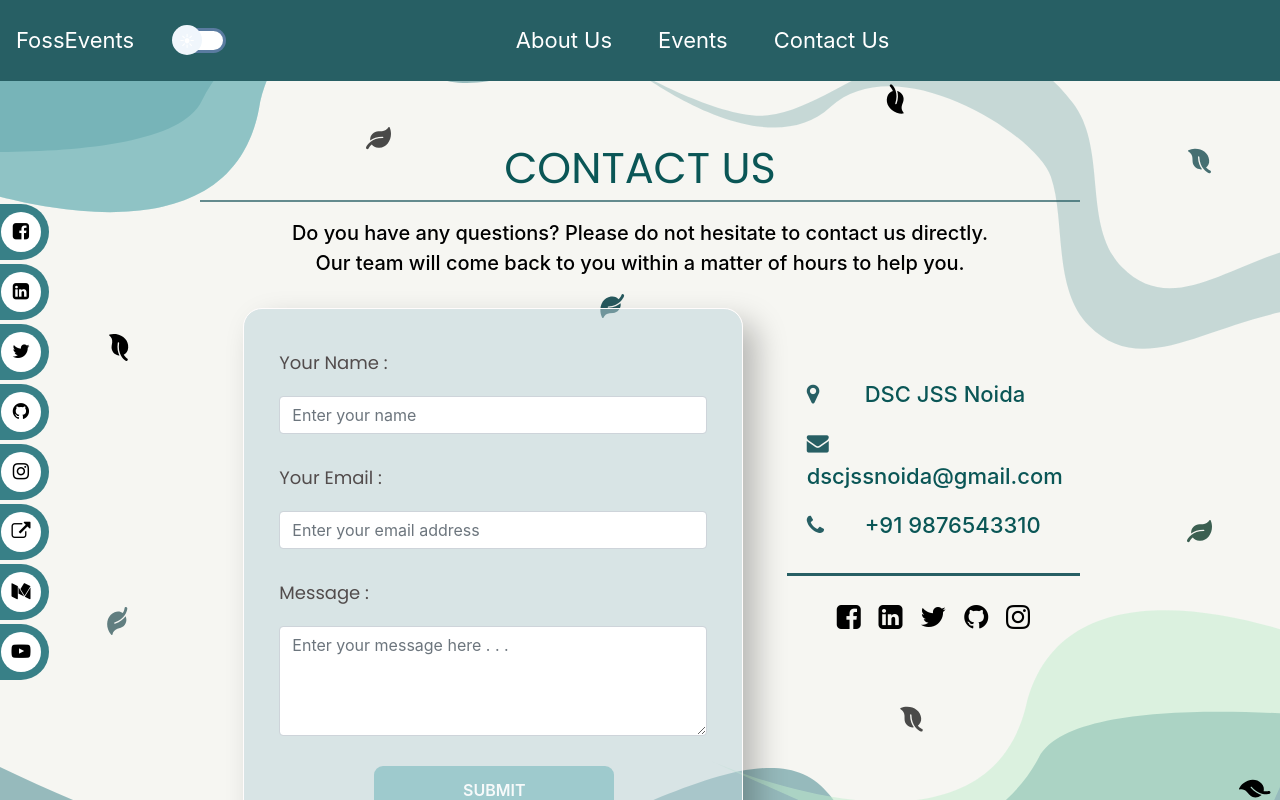
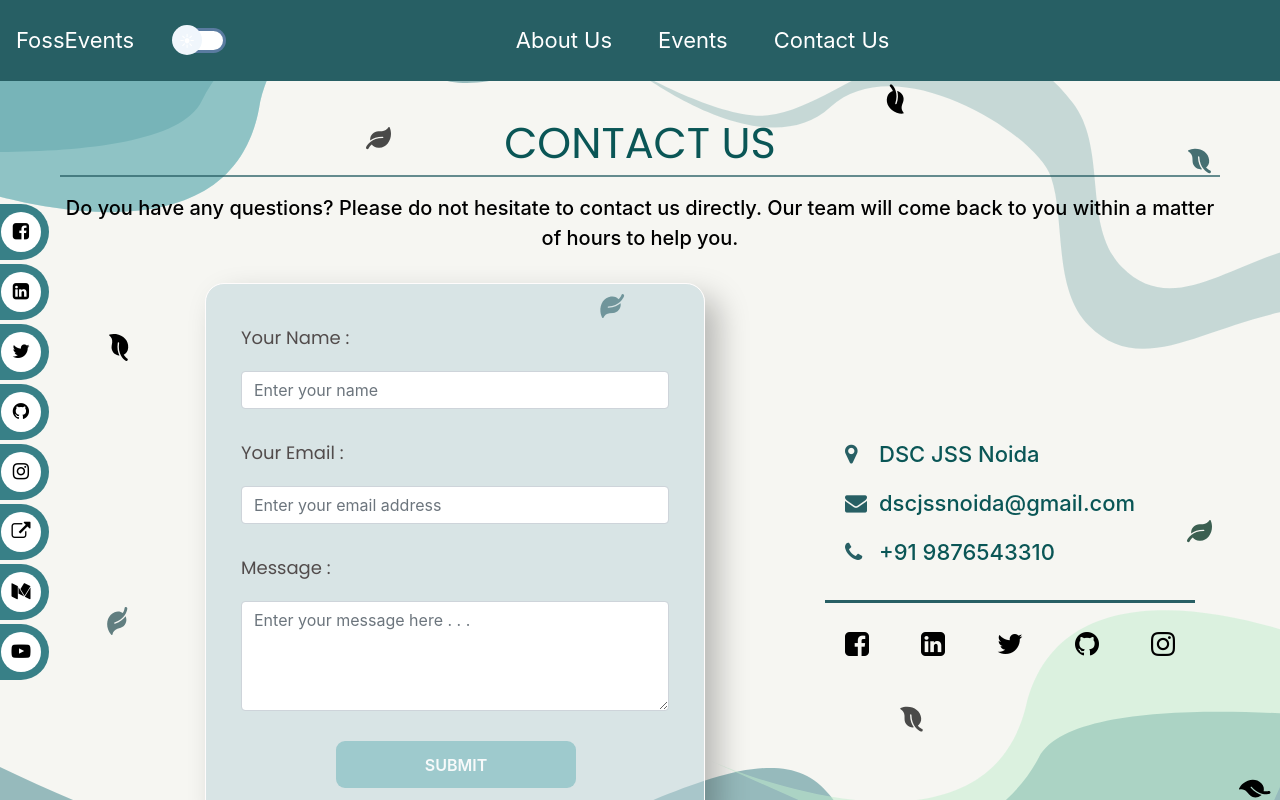
Before and after one commit to Hawkeye2108/Foss-events2.0, a website: page Frontend/pages/contactus.html in a window 1280 px wide. Drawn offline with nearby package versions, Linux system fonts and the light colour scheme; files whose address does not match are found by name.

Commit message:
Fixed the responsivenss for small devices

```diff
--- a/Frontend/css/contactus.css
+++ b/Frontend/css/contactus.css
@@ -20,11 +20,8 @@ footer {
 }
 
 #contactus {
-  margin-top: 30px;
-  margin-left: 150px;
-  margin-right: 150px;
-  padding: 25px 50px;
-  padding-bottom: 55px;
+  margin: 30px 60px 0px 60px;
+    padding-bottom: 55px;
 }
 
 #contact-head {
@@ -46,11 +43,22 @@ footer {
   text-align: center;
   font-weight: 500;
   font-size: 20px;
-  margin: 0px 80px;
 }
 
 #form-footer {
   margin-top: 30px;
+  display: grid;
+  grid-template-columns: 2fr 1fr;
+  align-items: center;
+  justify-content: center;
+}
+
+@media (max-width: 1182px) {
+  #form-footer {
+    grid-template-columns: 1fr;
+    align-items: center;
+    padding: 0px 180px;
+  }
 }
 
 .center-div {
@@ -125,6 +133,7 @@ footer {
 
 #social-section {
   padding: 70px 0px;
+
 }
 
 #social-section a:hover {
@@ -150,7 +159,7 @@ footer {
 
 #social-media-icons {
   margin-top: 20px;
-  padding: 0px 50px;
+  padding: 0px 20px;
   display: flex;
   justify-content: space-between;
   font-size: 28px;
--- a/Frontend/pages/contactus.html
+++ b/Frontend/pages/contactus.html
@@ -78,8 +78,8 @@
         help you.
       </p>
       <div class="container">
-        <div id="form-footer" class="row">
-          <div class="col-md-8">
+        <div id="form-footer">
+          <div >
             <div class="center-div">
               <div class="contact-table">
                 <form action="https://formspree.io/f/xdoynnyq" method="POST" id="my-form">
@@ -106,7 +106,7 @@
               </div>
             </div>
           </div>
-          <div id="social-section" class="col-md-4">
+          <div id="social-section" ">
             <div style="
                   padding: 0px 20px;
                   padding-bottom: 15px;
@@ -114,14 +114,14 @@
                 ">
               <p class="footer-details">
                 <a href="https://www.dscjss.in/" target="_blank"><span class="contacts"><i
-                      class="fa fa-map-marker mr-5 social-icon" aria-hidden="true"></i>DSC JSS Noida</span></a>
+                      class="fa fa-map-marker mr-4 social-icon" aria-hidden="true"></i>DSC JSS Noida</span></a>
               </p>
               <p class="footer-details">
                 <a href="mailto:dscjssnoida@gmail.com" target="_blank"><span class="contacts"><i
-                      class="fa fa-envelope mr-5 social-icon" aria-hidden="true"></i>dscjssnoida@gmail.com</span></a>
+                      class="fa fa-envelope mr-4 social-icon" aria-hidden="true"></i>dscjssnoida@gmail.com</span></a>
               </p>
               <p class="footer-details">
-                <a href="tel:+91 9876543310"><span class="contacts"><i class="fa fa-phone mr-5 social-icon"
+                <a href="tel:+91 9876543310"><span class="contacts"><i class="fa fa-phone mr-4 social-icon"
                       aria-hidden="true"></i>+91 9876543310</span></a>
               </p>
             </div>
```
